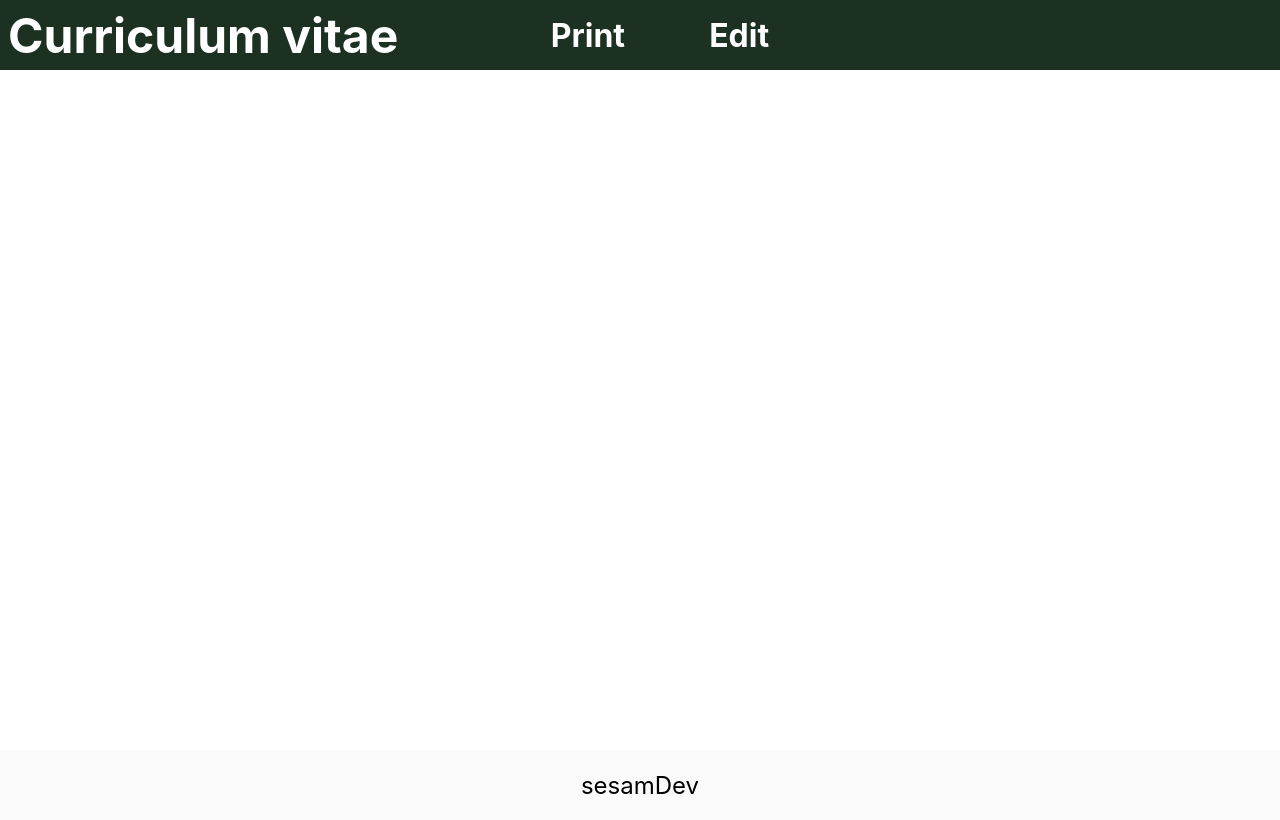
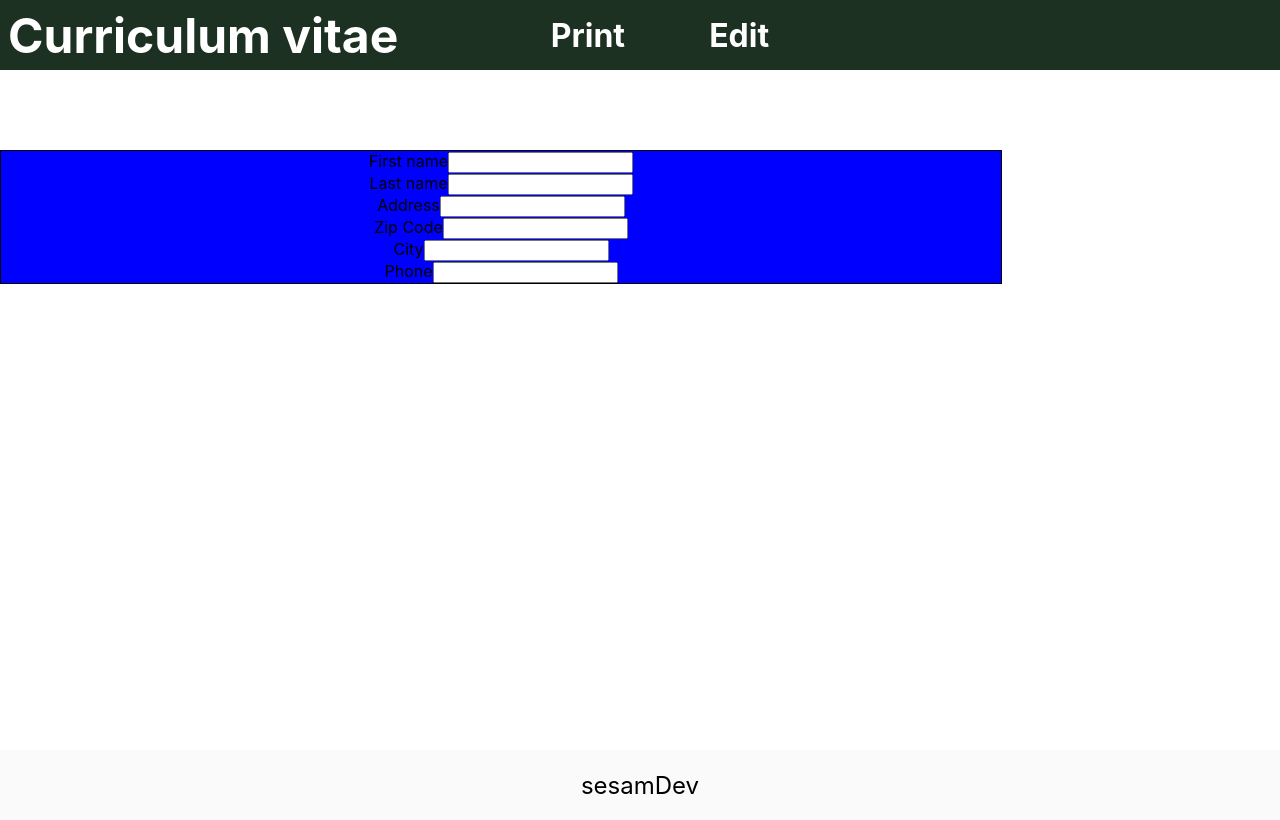
Before and after one commit to sesamDev/cv-project, a React (Create React App) app: page / in a window 1280 px wide. Built offline with nearby package versions, Linux system fonts and the light colour scheme.

Commit message:
Begun implementing forms

```diff
--- a/src/App.css
+++ b/src/App.css
@@ -9,3 +9,7 @@
 .footer {
   grid-row: 3/4;
 }
+.contentContainer {
+  margin-top: 100px;
+  grid-row: 2/3;
+}
--- a/src/components/ContentContainer.js
+++ b/src/components/ContentContainer.js
@@ -1,8 +1,14 @@
 import React, { Component } from "react";
+
+import Form from "./Form";
 
 class ContentContainer extends Component {
   render() {
-    return <div>Hi again</div>;
+    return (
+      <div className="contentContainer">
+        <Form />
+      </div>
+    );
   }
 }
 
--- /dev/null
+++ b/src/components/Form.js
@@ -0,0 +1,48 @@
+import "../styles/Form.css";
+
+import React, { Component } from "react";
+
+// firstName: "Sebastian",
+//           lastName: "",
+//           adress: "",
+//           zipCode: "",
+//           city: "",
+//           phone: "",
+class Form extends Component {
+  render() {
+    return (
+      <div>
+        <form>
+          <div class="personalInfo">
+            <div>
+              <label for="firstName">First name</label>
+              <input type="text" name="firstName" id="firstName" />
+            </div>
+            <div>
+              <label for="lastName">Last name</label>
+              <input type="text" name="lastName" id="lastName" />
+            </div>
+            <div>
+              <label for="adress">Address</label>
+              <input type="text" name="adress" id="adress" />
+            </div>
+            <div>
+              <label for="zipCode">Zip Code</label>
+              <input type="text" name="zipCode" id="zipCode" />
+            </div>
+            <div>
+              <label for="city">City</label>
+              <input type="text" name="city" id="city" />
+            </div>
+            <div>
+              <label for="phone">Phone</label>
+              <input type="text" name="phone" id="phone" />
+            </div>
+          </div>
+        </form>
+      </div>
+    );
+  }
+}
+
+export default Form;
--- /dev/null
+++ b/src/styles/Form.css
@@ -0,0 +1,6 @@
+.personalInfo {
+  border: 1px solid black;
+  background-color: blue;
+  height: auto;
+  width: 1000px;
+}
```
